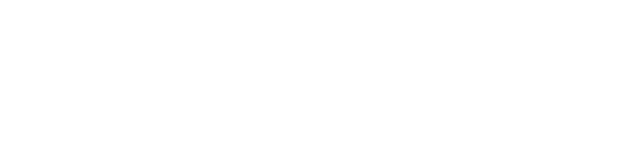
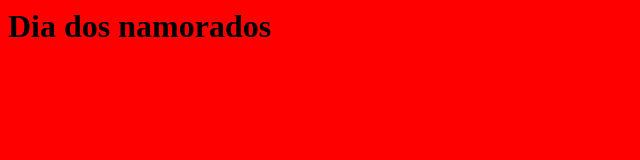
Before and after one commit to franciscaC7/Santo-Ant-nio-, a plain HTML site: page index.html in a window 1280 px wide. Shown: the whole page, without its empty margins (0-640 px from the left). Drawn offline with Linux system fonts and the light colour scheme.

Commit message:
Update index.html

```diff
--- a/index.html
+++ b/index.html
@@ -1,3 +1,14 @@
 <!  DOCTTYPE html>
-<html>
-<head>
+  <html>
+    <head>
+      <title> Valetines Day </title>
+      <style>
+        body {
+          background-color: red;
+        }
+      </style>
+    </head>
+    <body>
+      <h1> Dia dos namorados </h1>
+
+    </body>
```
